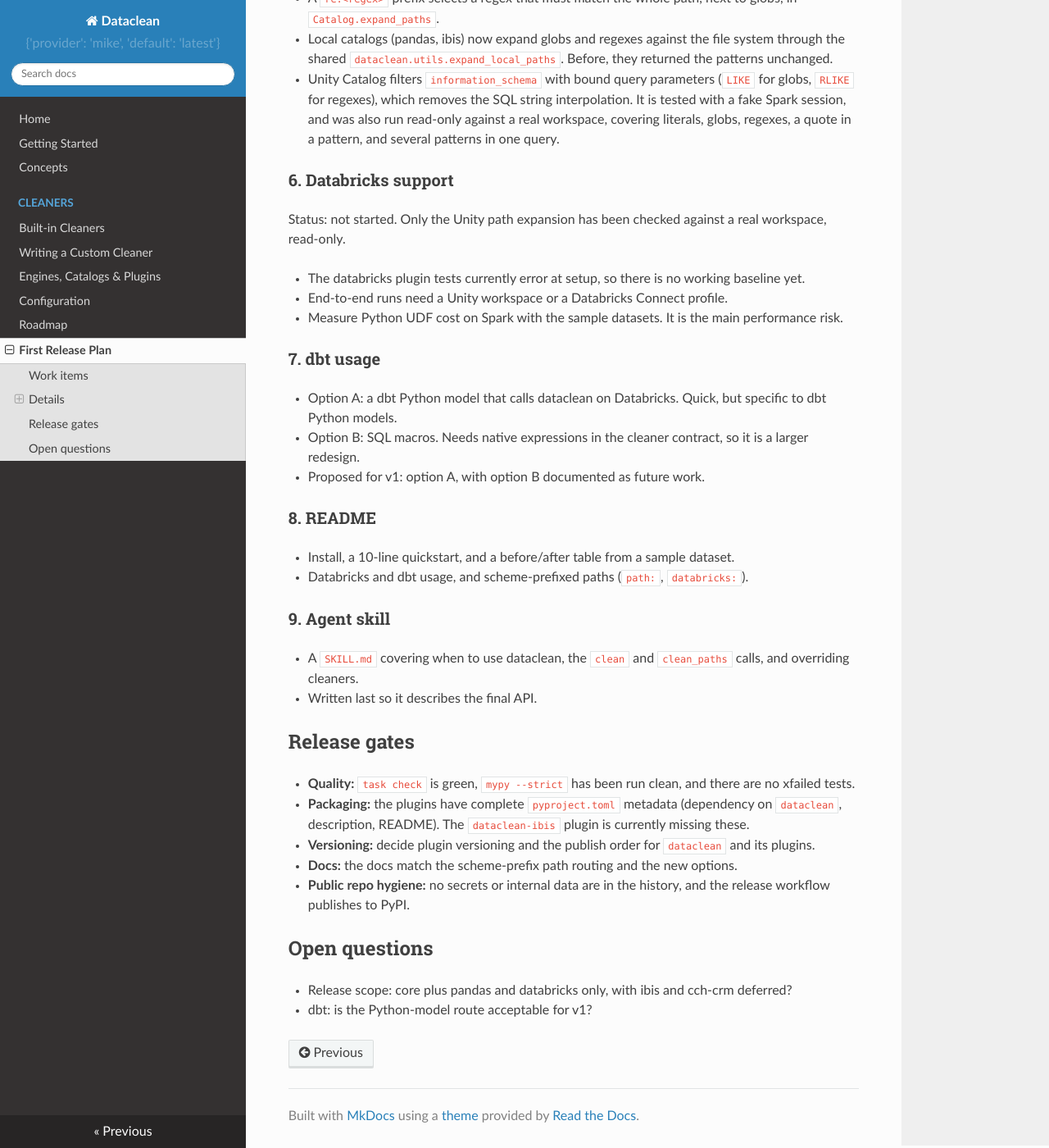
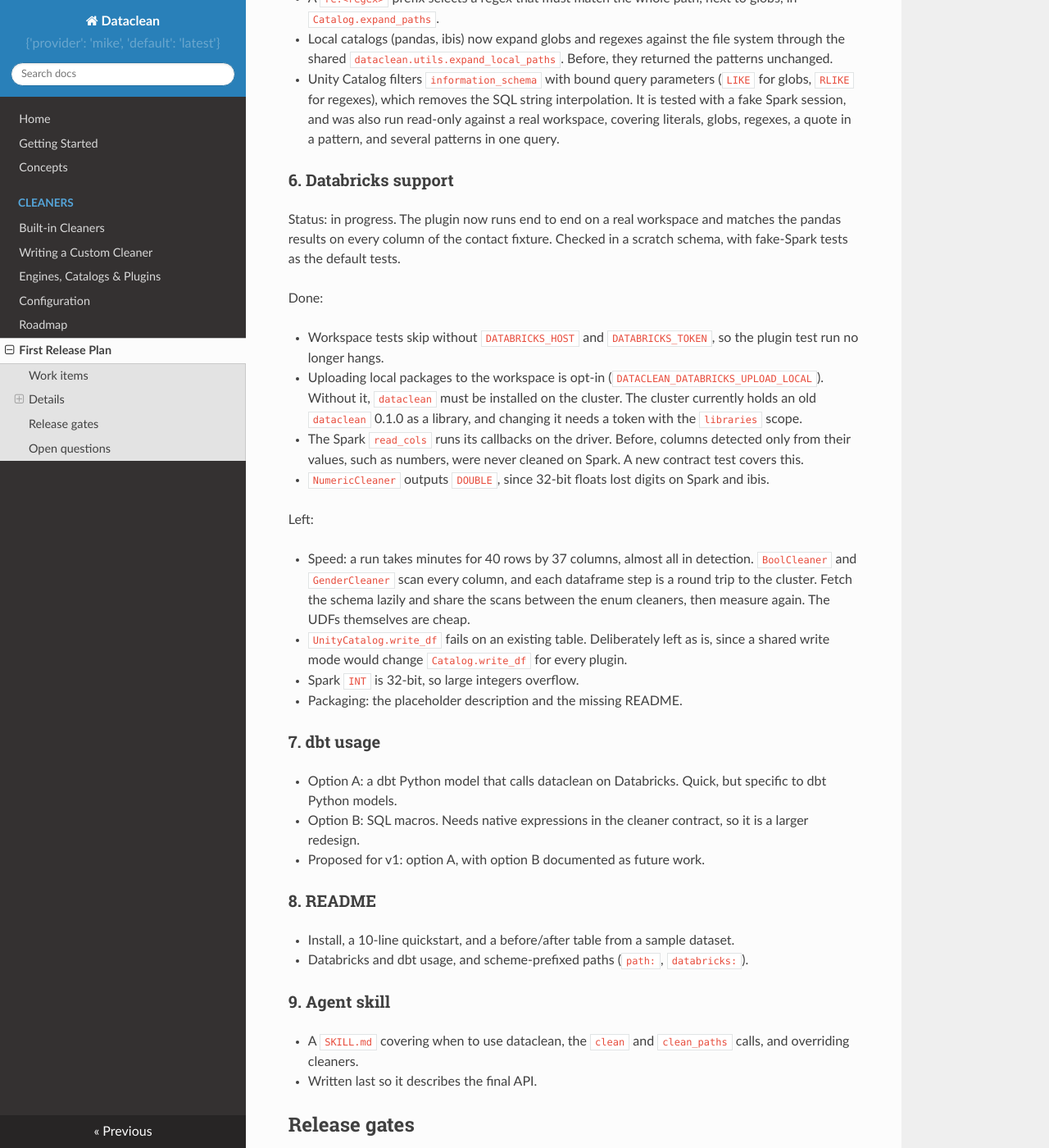
Before and after one commit to chetansinghsajwan/dataclean, an MkDocs documentation site: the page built from docs/release-plan.md, in a window 1280 px wide and 1400 px high, scrolled down 2009 px. Shown: the whole window at 82% size. Built offline with MkDocs 1.6.1, drawn with Linux system fonts in a browser that asks for light colours; nearby versions of some CDN libraries; some of the changed text lies outside the part shown.

Commit message:
docs: update databricks status in release plan and add todo

```diff
--- a/docs/release-plan.md
+++ b/docs/release-plan.md
@@ -14,7 +14,7 @@ This plan covers what must be done before the first public release of
 | 3 | Override automatic cleaner allocation (done) | none | S |
 | 4 | Retain original values (done) | none | M |
 | 5 | List datasets by regex (done) | none | M |
-| 6 | Databricks support | 2, 5 | L |
+| 6 | Databricks support (in progress) | 2, 5 | L |
 | 7 | dbt usage | 6 | M to L |
 | 8 | README | 3, 4, 5, 7 | S |
 | 9 | Agent skill | 8 | S |
@@ -85,14 +85,36 @@ Status: done, and checked against a real Unity workspace (Spark 4.1.0).
 
 ### 6. Databricks support
 
-Status: not started. Only the Unity path expansion has been checked against a
-real workspace, read-only.
+Status: in progress. The plugin now runs end to end on a real workspace and
+matches the pandas results on every column of the contact fixture. Checked in
+a scratch schema, with fake-Spark tests as the default tests.
 
-- The databricks plugin tests currently error at setup, so there is no
-  working baseline yet.
-- End-to-end runs need a Unity workspace or a Databricks Connect profile.
-- Measure Python UDF cost on Spark with the sample datasets. It is the main
-  performance risk.
+Done:
+
+- Workspace tests skip without `DATABRICKS_HOST` and `DATABRICKS_TOKEN`, so the
+  plugin test run no longer hangs.
+- Uploading local packages to the workspace is opt-in
+  (`DATACLEAN_DATABRICKS_UPLOAD_LOCAL`). Without it, `dataclean` must be
+  installed on the cluster. The cluster currently holds an old `dataclean`
+  0.1.0 as a library, and changing it needs a token with the `libraries` scope.
+- The Spark `read_cols` runs its callbacks on the driver. Before, columns
+  detected only from their values, such as numbers, were never cleaned on
+  Spark. A new contract test covers this.
+- `NumericCleaner` outputs `DOUBLE`, since 32-bit floats lost digits on Spark
+  and ibis.
+
+Left:
+
+- Speed: a run takes minutes for 40 rows by 37 columns, almost all in
+  detection. `BoolCleaner` and `GenderCleaner` scan every column, and each
+  dataframe step is a round trip to the cluster. Fetch the schema lazily and
+  share the scans between the enum cleaners, then measure again. The UDFs
+  themselves are cheap.
+- `UnityCatalog.write_df` fails on an existing table. Deliberately left as
+  is, since a shared write mode would change `Catalog.write_df` for every
+  plugin.
+- Spark `INT` is 32-bit, so large integers overflow.
+- Packaging: the placeholder description and the missing README.
 
 ### 7. dbt usage
 
```
Also changed, not shown: docs/todo.md (added, +6 -0 lines).
